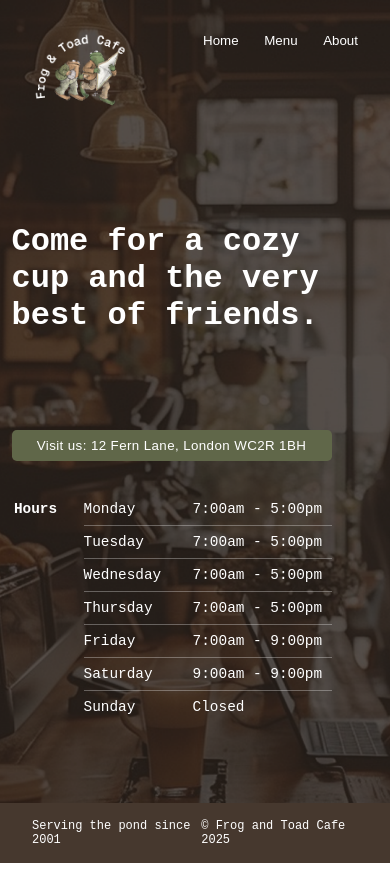
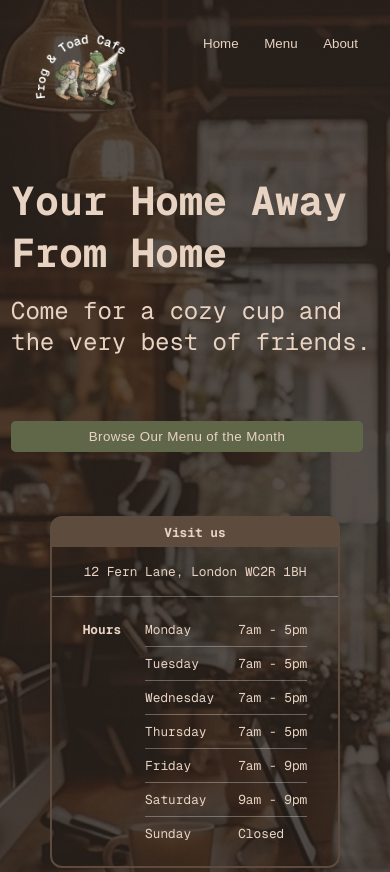
Before and after one commit to denaliazhi/frog-and-toad-cafe, a website built with webpack: page src/template.html in a window 390 px wide. Shown: the top 872 px of the page. Built offline with nearby package versions, Linux system fonts and the light colour scheme.

Commit message:
Update layout of home page, Add custom font, Improve flex for small screens, Reduce code redundancies

```diff
--- a/package.json
+++ b/package.json
@@ -25,5 +25,8 @@
     "webpack": "^5.100.2",
     "webpack-cli": "^6.0.1",
     "webpack-dev-server": "^5.2.2"
+  },
+  "dependencies": {
+    "google-fonts-webpack-plugin": "^0.4.4"
   }
 }
--- a/src/about.js
+++ b/src/about.js
@@ -1,6 +1,6 @@
 // This code generates DOM elements for the about page
 import frogAndToad from "./assets/frog-and-toad.png"
-import { setTitle, setSubtitle, setImageText } from "./components";
+import { setTitle, setSubtitle, setImage, setBody, setTwoCol } from "./components";
 
 function setAboutPage() {
     const content = document.querySelector("#content");
@@ -15,16 +15,25 @@ function setAboutPage() {
     const assets = {
         image: frogAndToad,
         alt: "A rendering of Frog and Toad sitting at a table in the cafe",
-        heading: '"I felt good because the sun was shining and I have you as a friend."',
+        quote: '"I felt good because the sun was shining and I have you as a friend."',
         body: [
             "Our cafe is an homage to two beloved children’s book characters and their simple yet joyful world.",
             "Here you can find a cozy spot to rest, a steaming pot of tea, scrumptious biscuits in the oven, and no shortage of good company.",
             "We hope you’ll stop by soon."
         ]
     }
-    const imageText = setImageText(assets);
+    const rightCol = document.createElement("div");
 
-    about.append(title, imageText);
+    rightCol.appendChild(setSubtitle(assets["quote"]));
+
+    for (let line of assets["body"]) {
+        const paragraph = setBody(line);
+        rightCol.appendChild(paragraph);
+    }
+
+    const leftCol = setImage(assets["image"], assets["alt"]);
+
+    about.append(title, setTwoCol(leftCol, rightCol));
     content.appendChild(about);
 }
 
--- a/src/components.js
+++ b/src/components.js
@@ -5,33 +5,35 @@ function setTitle(text) {
 }
 
 function setSubtitle(text) {
-    const subtitle = document.createElement("p");
+    const subtitle = document.createElement("h2");
     subtitle.textContent = text;
     return subtitle;
 }
 
-function setImageText(obj) {
+function setBody(text) {
+    const body = document.createElement("p");
+    body.textContent = text;
+    return body;
+}
+
+function setImage(source, altText) {
+    const image = document.createElement("img");
+    image.src = source;
+    image.alt = altText;
+    return image;
+}
+
+function setTwoCol(first, second) {
     const container = document.createElement("div");
-    container.classList.add("image-text");
-
-    const image = document.createElement("img");
-    image.src = obj["image"];
-    image.alt = obj["alt"];
-
-    const text = document.createElement("div");
-
-    const heading = document.createElement("h2");
-    heading.textContent = obj["heading"];
-    text.appendChild(heading);
-
-    for (let item of obj["body"]) {
-        const line = document.createElement("p");
-        line.textContent = item;
-        text.appendChild(line);
-    }
-
-    container.append(image, text);
+    container.classList.add("two-col");
+    container.append(first, second);
     return container;
 }
 
-export {setTitle, setSubtitle, setImageText};
+function setButton(text) {
+    const button = document.createElement("button");
+    button.textContent = text;
+    return button;
+}
+
+export {setTitle, setSubtitle, setImage, setBody, setTwoCol, setButton,};
--- a/src/home.js
+++ b/src/home.js
@@ -1,17 +1,17 @@
 // This code generates DOM elements for the home page
 
-function setHeroText(text) {
-    const heroText = document.createElement("h1");
-    heroText.textContent = text;
-    return heroText;
+import {setButton, setTitle, setSubtitle, setBody, setTwoCol} from "./components";
+
+
+function setVisit(address, hours) {
+    const visit = document.createElement("div");
+    const heading = setBody("Visit us");
+    const addr = setBody(address);
+    const hr = document.createElement("hr");
+    visit.append(heading, addr, hr, hours);
+    visit.id = "visit";
+    return visit;
 }
-
-function setButton(text) {
-    const button = document.createElement("button");
-    button.textContent = text;
-    return button;
-}
-
 function setHoursTable(obj) {
     const hoursTable = document.createElement("table");
     let first = true;
@@ -37,27 +37,30 @@ function setHoursTable(obj) {
 function setHomePage() {
     const content = document.querySelector("#content");
 
-    // Create a container to hold elements
-    const home = document.createElement("div");
-    home.id = "home";
+    // Create elements for left side of page
+    const leftCol = document.createElement("div");
+    const title = setTitle("Your Home Away From Home");
+    const subtitle = setSubtitle("Come for a cozy cup and the very best of friends.");
+    const button = setButton("Browse Our Menu of the Month");
+    leftCol.append(title, subtitle, button);
 
-    // Create elements for home page
-    const heroText = setHeroText("Come for a cozy cup and the very best of friends.");
-    const button = setButton("Visit us: 12 Fern Lane, London WC2R 1BH");
-
+    // Create elements for right side of page
+    const address = "12 Fern Lane, London WC2R 1BH";
     const hours = {
-        Monday: "7:00am - 5:00pm",
-        Tuesday: "7:00am - 5:00pm",
-        Wednesday: "7:00am - 5:00pm",
-        Thursday: "7:00am - 5:00pm",
-        Friday: "7:00am - 9:00pm",
-        Saturday: "9:00am - 9:00pm",
+        Monday: "7am - 5pm",
+        Tuesday: "7am - 5pm",
+        Wednesday: "7am - 5pm",
+        Thursday: "7am - 5pm",
+        Friday: "7am - 9pm",
+        Saturday: "9am - 9pm",
         Sunday: "Closed",
     }
     const hoursTable = setHoursTable(hours);
+    const rightCol = setVisit(address, hoursTable);
 
-    // Add elements to container
-    home.append(heroText, button, hoursTable);
+    // Create a container to hold elements
+    const home = setTwoCol(leftCol, rightCol);
+    home.id = "home";
 
     // Show container as content on page
     content.appendChild(home);
--- a/src/menu.js
+++ b/src/menu.js
@@ -1,14 +1,13 @@
 // This code generates DOM elements for the menu page
 
-import { setTitle, setSubtitle } from "./components";
+import { setTitle, setSubtitle, setBody, setImage } from "./components";
 const images = require.context("./assets", false, /\.(png|jpe?g|svg)$/);
 
 function setMenuSection(title, obj) {
     const section = document.createElement("div");
     section.classList.add("menu-section");
 
-    const sectionTitle = document.createElement("h2");
-    sectionTitle.textContent = title;
+    const sectionTitle = setSubtitle(title);
 
     const menuItems = document.createElement("div");
     for (let key in obj) {
@@ -24,13 +23,10 @@ function setMenuCard(arr) {
     const card = document.createElement("div");
     card.classList.add("menu-card");
 
-    const image = document.createElement("img");
-    image.src = images(`./${arr[0]}`);
-    console.log(image.src);
+    const image = setImage(images(`./${arr[0]}`));
     image.alt = arr[1];
 
-    const caption = document.createElement("p");
-    caption.textContent = arr[1];
+    const caption = setBody(arr[1]);
 
     card.append(image, caption);
     return card;
@@ -45,7 +41,7 @@ function setMenuPage() {
 
     // Create elements for menu page
     const title = setTitle("Menu");
-    const subtitle = setSubtitle("There's no rush here. Sip, snack, and stay awhile.");
+    const subtitle = setBody("There's no rush here. Sip, snack, and stay awhile.");
 
     const drinks = {
         1: ["cappuccino.png", "Frog's hopping cappuccino"],
--- a/src/styles.css
+++ b/src/styles.css
@@ -4,10 +4,15 @@
     box-sizing: border-box;
 }
 
+@font-face {
+    font-family: 'Geist Mono';
+    src: url('./GeistMono-VariableFont_wght.ttf') format('truetype');
+  }
+
 body {
     background: url("assets/cafe-background.png") no-repeat center top / cover;
-    font-family: 'Courier New', Courier, monospace;
-    color: white;
+    font-family: 'Geist Mono', 'Courier New', Courier, monospace;
+    color: #e8d3c2;
     display: flex;
     flex-direction: column;
     justify-content: space-between;
@@ -28,26 +33,88 @@ nav button {
     margin-left: 1rem;
     border: none;
     background: none;
-    color: white;
+    color: #e8d3c2;
     cursor: pointer;
 }
-
 
 footer {
     margin-top: 5rem;
     padding: 1rem 2rem;
-    background-color: #46382E;
+    background-color: #5D4B3D;
     display: flex;
     justify-content: space-between;
     font-size: 0.75rem;
 }
 
+.two-col {
+    display: flex;
+    flex-wrap: wrap;
+    justify-content: center;
+    gap: 4rem;
+    margin: 2rem auto;
+}
+
 /* Home page styling */
+
+#home h1 {
+    margin: auto;
+    font-size: 2.5rem;
+}
+
+#home h2 {
+    font-weight: normal;
+    margin: 1rem 0 4rem;
+}
+
+#home button {
+    border: none;
+    border-radius: 0.3rem;
+    background: #606749;
+    color: #e8d3c2;
+    cursor: pointer;
+    padding: 0.5rem 0.5rem;
+    letter-spacing: 0.025rem;
+    width: 22rem;
+}
+
+#home div:first-child {
+    text-align: left;
+    width: 23rem;
+}
+
+#visit {
+    border: 2px solid #5D4B3D;
+    border-radius: 0.75rem;
+    font-size: 0.8rem;
+}
+
+#visit p {
+    text-align: center;
+}
+
+#visit p:first-child {
+    background-color: #5D4B3D;
+    font-weight: bold;
+    padding: 0.4rem 0;
+    border-radius: 0.5rem 0.5rem 0 0;
+}
+
+#visit p:nth-child(2) {
+    padding: 1rem;
+    margin: 0 1rem;
+}
+
+hr {
+    margin: auto;
+    border: none;
+    height: 1px;
+    background-color: rgba(255, 255, 255, 0.3);
+}
 
 table {
     border-collapse: collapse;
-    font-size: 0.9rem;
-    margin-top: 1rem;
+    font-size: 0.8rem;
+    margin: 1rem auto;
 }
 
 th, td {
@@ -63,38 +130,16 @@ th, tr td:first-child {
     padding-right: 1.5rem;
 }
 
-#home {
-    display: flex;
-    flex-direction: column;
-    width: 20rem;
-    gap: 1rem;
-    margin-left: auto;
-    margin-right: 15%;
-}
-
-#home h1 {
-    margin: 5rem auto;
-}
-
-#home button {
-    border: none;
-    border-radius: 0.3rem;
-    background: #606749;
-    color: white;
-    cursor: pointer;
-    padding: 0.5rem 0.5rem;
-    letter-spacing: 0.025rem;
-}
-
 /* Menu page styling */
 
 #menu {
     text-align: center;
+    margin: 0 1rem;
 }
 
-h2 {
+#menu h2 {
+    text-align: left;
     font-size: 1rem;
-    text-align: left;
     margin: 0.5rem 0 1rem;
 }
 
@@ -104,7 +149,7 @@ h2 {
 }
 
 .menu-section {
-    background-color: rgba(93, 77, 65, .85);
+    background-color: rgba(93, 75, 61, .75);
     padding: 1rem 2rem;
     margin: 2rem auto;
     max-width: fit-content;
@@ -135,29 +180,23 @@ h2 {
     max-width: fit-content;
 }
 
-.image-text {
-    display: flex;
-    gap: 4rem;
-    margin: 2rem auto;
+#about h2 {
+    text-align: left;
+    font-size: 1.2rem;
+    margin-bottom: 2rem;
 }
 
-.image-text img {
-    flex: 0;
+#about .two-col img {
     max-width: 16rem;
     height: 100%;
 }
 
-.image-text div {
+#about .two-col div {
     text-align: left;
     width: 20rem;
 }
 
-.image-text h2 {
-    font-size: 1.2rem;
-    margin-bottom: 2rem;
-}
-
-.image-text p {
+#about .two-col p {
     margin-top: 1rem;
     font-size: 0.9rem;
 }
--- a/webpack.config.js
+++ b/webpack.config.js
@@ -32,6 +32,10 @@ module.exports = {
                 test: /\.(png|svg|jpg|jpeg|gif)$/i,
                 type: "asset/resource",
             },
+            {
+                test: /\.(woff|woff2|eot|ttf|otf)$/i,
+                type: 'asset/resource',
+            },
         ],
     },
 };
```
Also changed, not shown: src/GeistMono-VariableFont_wght.ttf (added), 1 other file.
